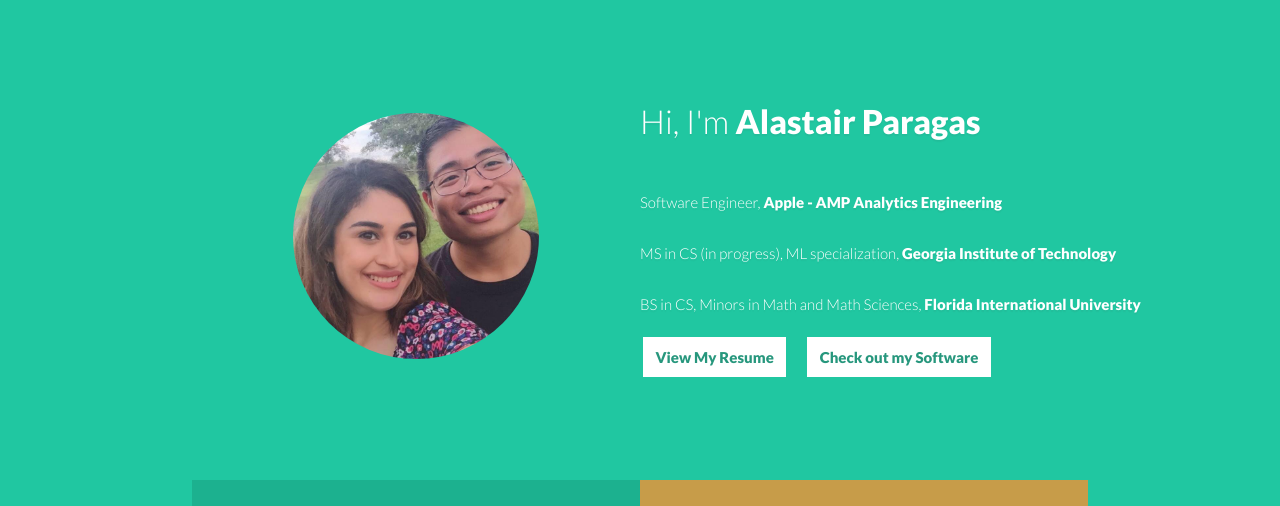
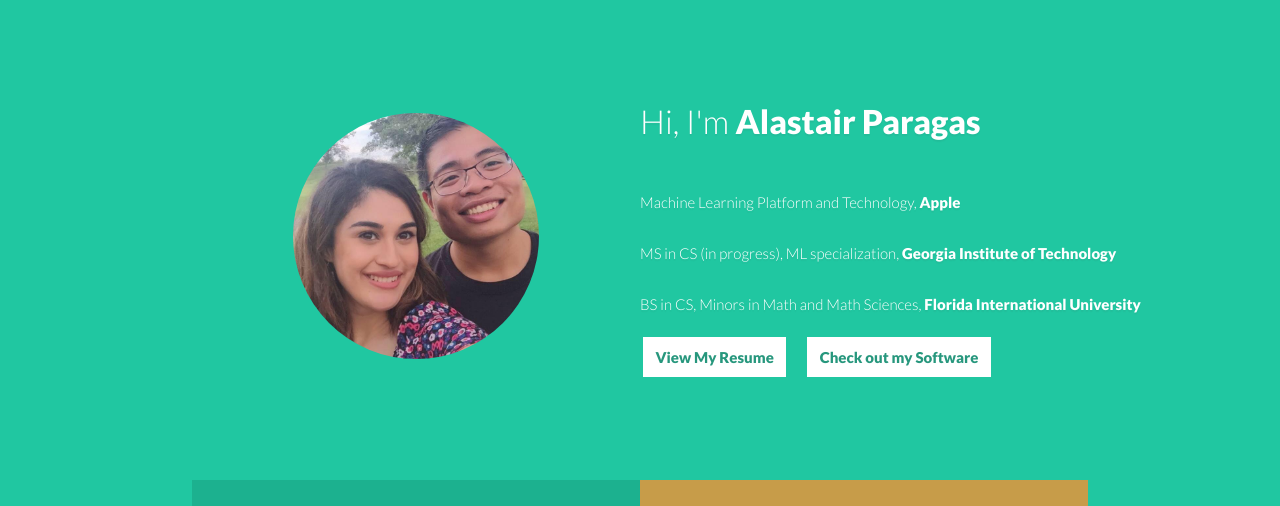
Before and after one commit to alastairparagas/personal-website, a website: page index.html in a window 1280 px wide. Shown: the top 506 px of the page. Drawn offline with Linux system fonts and the light colour scheme.

Commit message:
Updated logos, info section

```diff
--- a/app/main.js
+++ b/app/main.js
@@ -5,12 +5,12 @@
 
   var skillsList = [{
     color: "#c79c49",
-    img: "https://www.sitepoint.com/wp-content/themes/sitepoint/assets/images/icon.javascript.png",
+    img: "https://upload.wikimedia.org/wikipedia/commons/9/99/Unofficial_JavaScript_logo_2.svg",
     title: "Javascript",
     description: "A popular, single-threaded programming language with 2 famous use-cases - server-side with NodeJS and as a browser front-end."
   }, {
     color: "#636F9B",
-    img: "https://www.sitepoint.com/wp-content/themes/sitepoint/assets/images/icon.php.png",
+    img: "https://appica.com.au/wp-content/uploads/2017/11/php-square-logo.png",
     title: "PHP",
     description: "A high-level general utility programming language that excels for server-side OOP-based software development."
   }, {
--- a/index.html
+++ b/index.html
@@ -29,7 +29,7 @@
         <h1>Hi, I'm <strong>Alastair Paragas</strong></h1>
         <ul>
           <li>
-            Software Engineer, <strong>Apple - AMP Analytics Engineering</strong>
+            Machine Learning Platform and Technology, <strong>Apple</strong>
           </li>
           <li>
             MS in CS (in progress), ML specialization, <strong>Georgia Institute of Technology</strong>
```
